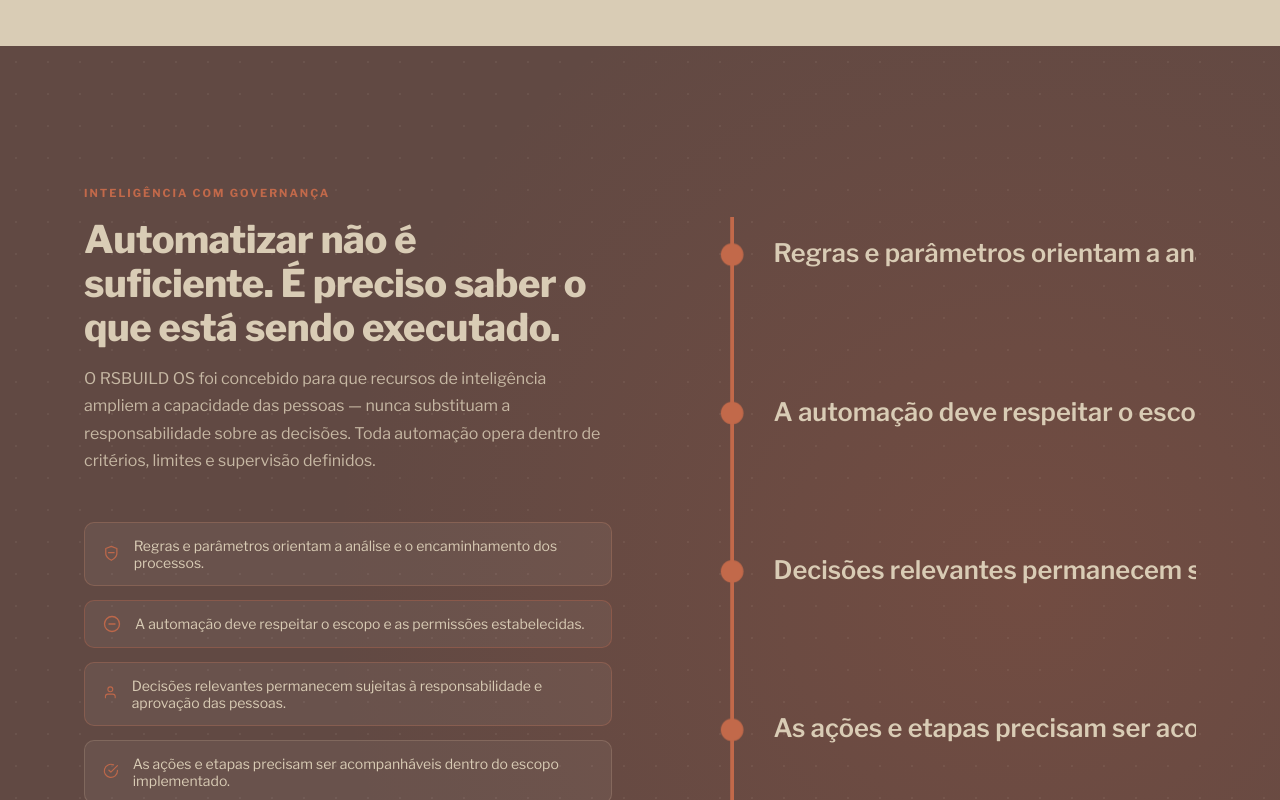
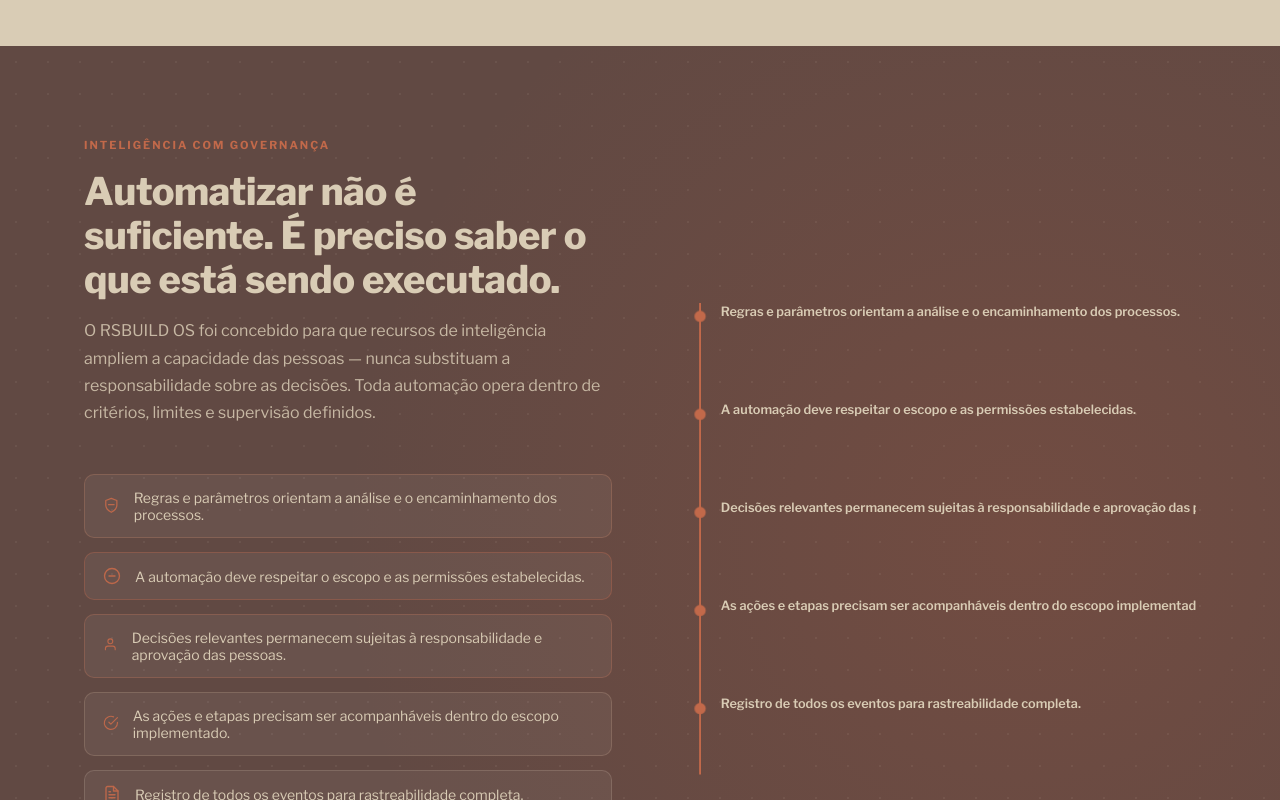
Before and after one commit to symbeon-labs/rsbuild-finance-app, a Next.js app: page /institucional in a window 1280 px wide. Shown: the part 4100-4900 px from the top of the page. Built offline with nearby package versions, Linux system fonts and the light colour scheme.

Commit message:
Fix governance diagram text wrapping and width

```diff
--- a/app/institucional/diagrams.tsx
+++ b/app/institucional/diagrams.tsx
@@ -472,26 +472,88 @@ export function HeroNetwork() {
   );
 }
 
-/** Governança: linha vertical que se desenha + nós sequenciais (seção escura). */
+/** Governança: fluxo responsivo com rótulos multilinha e largura suficiente. */
 export function GovernanceFlow({ items }: { items: string[] }) {
   const { ref, visible } = useInView<SVGSVGElement>(0.3);
-  const W = 280, H = 60 + items.length * 84;
+  const W = 560;
+  const rowHeight = 104;
+  const H = 48 + items.length * rowHeight;
   const x = 34;
+  const wrap = (value: string, maxChars = 58) => {
+    const words = value.split(/\\s+/);
+    const lines: string[] = [];
+    let line = "";
+    for (const word of words) {
+      const candidate = line ? `${line} ${word}` : word;
+      if (candidate.length > maxChars && line) {
+        lines.push(line);
+        line = word;
+      } else {
+        line = candidate;
+      }
+    }
+    if (line) lines.push(line);
+    return lines;
+  };
+
   return (
-    <svg ref={ref} viewBox={`0 0 ${W} ${H}`} className={`inst-svg${visible ? " is-visible" : ""}`} role="img" aria-label="Ciclo de governança">
-      <line className="inst-conn" x1={x} y1={44} x2={x} y2={H - 36} stroke={TERRA_LIGHT} strokeWidth="2" pathLength={100}
-        style={{ animationDelay: "0.2s" }} />
+    <svg
+      ref={ref}
+      viewBox={`0 0 ${W} ${H}`}
+      className={`inst-svg inst-governance-flow${visible ? " is-visible" : ""}`}
+      role="img"
+      aria-label="Ciclo de governança"
+    >
+      <line
+        className="inst-conn"
+        x1={x}
+        y1={34}
+        x2={x}
+        y2={H - 34}
+        stroke={TERRA_LIGHT}
+        strokeWidth="2"
+        pathLength={100}
+        style={{ animationDelay: "0.2s" }}
+      />
       {items.map((label, i) => {
-        const cy = 64 + i * 84;
+        const cy = 48 + i * rowHeight;
+        const lines = wrap(label);
         return (
           <g key={label}>
-            <circle className="inst-node-glow" cx={x} cy={cy} r={13} fill="none" stroke={TERRA_LIGHT} strokeWidth="1.5"
-              style={{ animationDelay: `${0.9 + i * 0.45}s` }} />
-            <circle className="inst-node-pop" cx={x} cy={cy} r={6} fill={TERRA_LIGHT}
-              style={{ animationDelay: `${0.9 + i * 0.45}s` }} />
-            <text className="inst-node-label" x={x + 22} y={cy + 4} fontSize="13.5" fontWeight="600" fill={BEIGE}
+            <circle
+              className="inst-node-glow"
+              cx={x}
+              cy={cy}
+              r={13}
+              fill="none"
+              stroke={TERRA_LIGHT}
+              strokeWidth="1.5"
+              style={{ animationDelay: `${0.9 + i * 0.45}s` }}
+            />
+            <circle
+              className="inst-node-pop"
+              cx={x}
+              cy={cy}
+              r={6}
+              fill={TERRA_LIGHT}
+              style={{ animationDelay: `${0.9 + i * 0.45}s` }}
+            />
+            <text
+              className="inst-node-label"
+              x={x + 22}
+              y={cy - ((lines.length - 1) * 9)}
+              fontSize="13.5"
+              fontWeight="600"
+              fill={BEIGE}
               fontFamily="Libre Franklin, Arial, sans-serif"
-              style={{ animationDelay: `${1.05 + i * 0.45}s` }}>{label}</text>
+              style={{ animationDelay: `${1.05 + i * 0.45}s` }}
+            >
+              {lines.map((line, lineIndex) => (
+                <tspan key={lineIndex} x={x + 22} dy={lineIndex === 0 ? 0 : 19}>
+                  {line}
+                </tspan>
+              ))}
+            </text>
           </g>
         );
       })}
```
